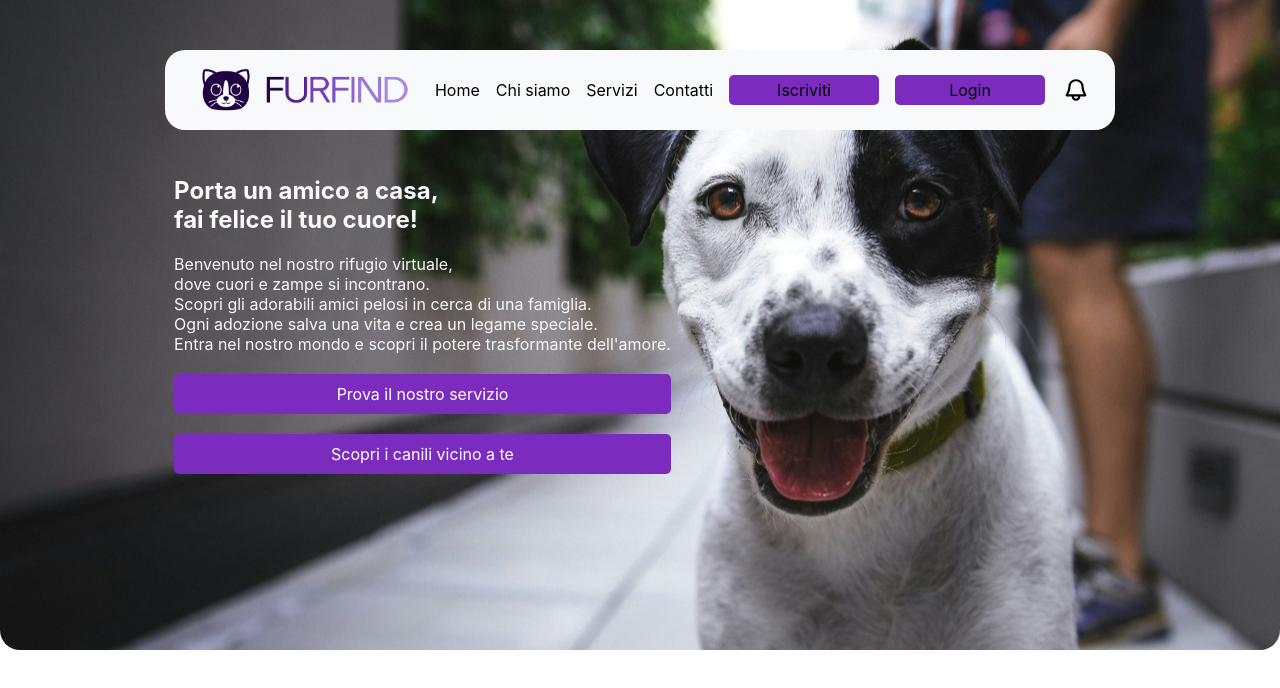
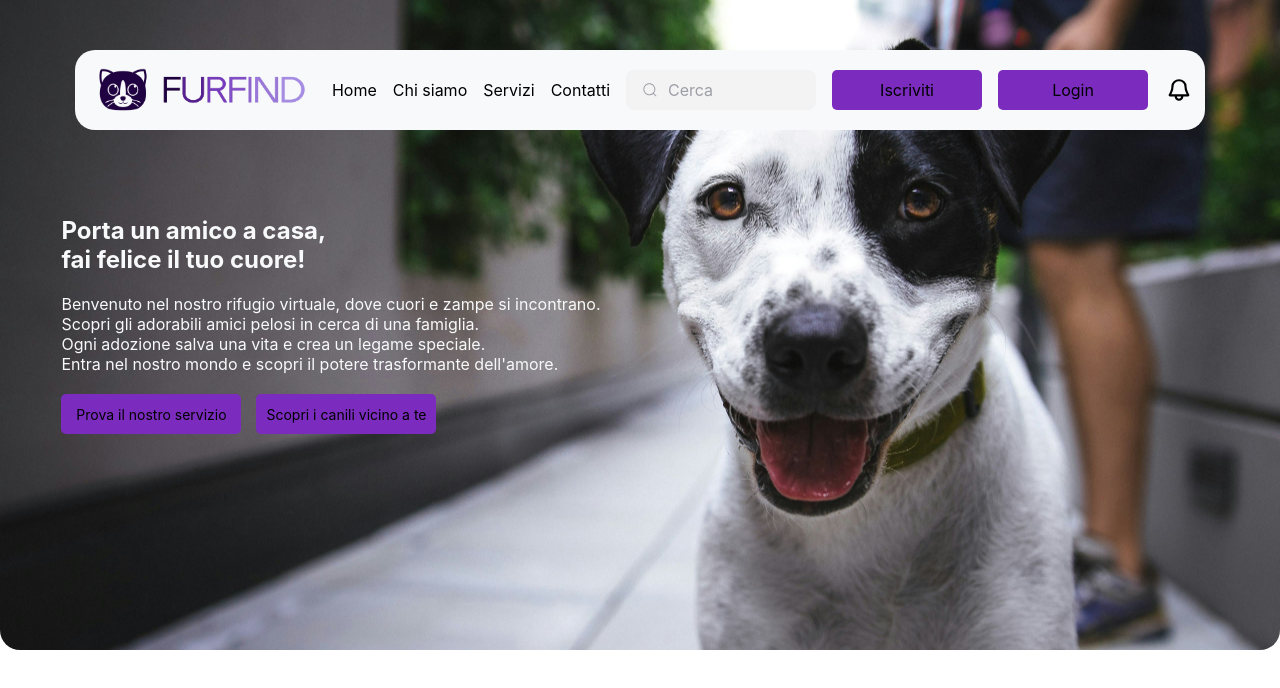
Before and after one commit to develhope/FS26-Team1-Project3, a React (Vite) app: page / in a window 1280 px wide. Shown: the top 688 px of the page. Built offline with nearby package versions, Linux system fonts and the light colour scheme.

Commit message:
add searchbar and fix herocaption

```diff
--- a/src/App.jsx
+++ b/src/App.jsx
@@ -1,5 +1,4 @@
 import { BrowserRouter as Router, Route, Routes, Link } from "react-router-dom";
-import Navbar from "./components/Navbar";
 import Hero from "./components/Hero";
 
 function App() {
--- a/src/components/HeroCaption.jsx
+++ b/src/components/HeroCaption.jsx
@@ -8,14 +8,16 @@ export default function HeroCaption() {
         fai felice il tuo cuore!
       </h2>
       <p>
-        Benvenuto nel nostro rifugio virtuale, <br />
-        dove cuori e zampe si incontrano. <br />
+        Benvenuto nel nostro rifugio virtuale, dove cuori e zampe si incontrano.{" "}
+        <br />
         Scopri gli adorabili amici pelosi in cerca di una famiglia. <br />
         Ogni adozione salva una vita e crea un legame speciale. <br />
         Entra nel nostro mondo e scopri il potere trasformante dell'amore.
       </p>
-      <button className="btn-primary">Prova il nostro servizio</button>
-      <button className="btn-primary">Scopri i canili vicino a te</button>
+      <div className="buttons">
+        <button className="btn-primary">Prova il nostro servizio</button>
+        <button className="btn-primary">Scopri i canili vicino a te</button>
+      </div>
     </div>
   );
 }
--- a/src/components/HeroCaption.scss
+++ b/src/components/HeroCaption.scss
@@ -3,22 +3,30 @@
     flex-direction: column;
     gap: 20px;
     justify-content: center;
-    margin-right: 435px;
+    margin-right: 618px;
 
     h2 {
         color: #f8f9fa;
     }
 
+
     p {
         color: #f8f9fa;
     }
 
+    .buttons {
+        display: flex;
+        gap: 15px;
+    }
+
     .btn-primary {
-        color: white;
+        text-align: center;
+        color: black;
         background-color: #7b2cbf;
         border-radius: 5px;
-        width: 100%;
+        width: 180px;
         height: 40px;
         border-color: transparent;
+        font-size: 14px;
       }
 }
--- a/src/components/Navbar.jsx
+++ b/src/components/Navbar.jsx
@@ -1,23 +1,65 @@
-import './Navbar.scss';
-import logoImage from '../assets/logo-senza-background.png';
-
+import "./Navbar.scss";
+import logoImage from "../assets/logo-senza-background.png";
 
 export default function Navbar() {
   return (
     <nav className="Navbar">
       <div className="logo-container">
-<img className='logo-FurFind' src={logoImage} alt="FurFind Logo" />
+        <img className="logo-FurFind" src={logoImage} alt="FurFind Logo" />
       </div>
       <ul className="navbar-links">
-        <li><a href="#home">Home</a></li>
-        <li><a href="#about">Chi siamo</a></li>
-        <li><a href="#services">Servizi</a></li>
-        <li><a href="#contact">Contatti</a></li>
-        <li><button className='btn-primary'><a href="/registrazione">Iscriviti</a></button></li>
-        <li><button className='btn-primary'><a href="/login">Login</a></button></li>
-        <li><a href="#notifiche"><svg className='bell' width="30px" height="30px" viewBox="0 0 24 24" fill="none" xmlns="http://www.w3.org/2000/svg">
-              <path d="M9.00195 17H5.60636C4.34793 17 3.71872 17 3.58633 16.9023C3.4376 16.7925 3.40126 16.7277 3.38515 16.5436C3.37082 16.3797 3.75646 15.7486 4.52776 14.4866C5.32411 13.1835 6.00031 11.2862 6.00031 8.6C6.00031 7.11479 6.63245 5.69041 7.75766 4.6402C8.88288 3.59 10.409 3 12.0003 3C13.5916 3 15.1177 3.59 16.2429 4.6402C17.3682 5.69041 18.0003 7.11479 18.0003 8.6C18.0003 11.2862 18.6765 13.1835 19.4729 14.4866C20.2441 15.7486 20.6298 16.3797 20.6155 16.5436C20.5994 16.7277 20.563 16.7925 20.4143 16.9023C20.2819 17 19.6527 17 18.3943 17H15.0003M9.00195 17L9.00031 18C9.00031 19.6569 10.3435 21 12.0003 21C13.6572 21 15.0003 19.6569 15.0003 18V17M9.00195 17H15.0003" stroke="#000000" stroke-width="2" stroke-linecap="round" stroke-linejoin="round"></path>
-            </svg></a></li>
+        <li>
+          <a href="#home">Home</a>
+        </li>
+        <li>
+          <a href="#about">Chi siamo</a>
+        </li>
+        <li>
+          <a href="#services">Servizi</a>
+        </li>
+        <li>
+          <a href="#contact">Contatti</a>
+        </li>
+        <li>
+          <div class="group">
+            <svg class="icon" aria-hidden="true" viewBox="0 0 24 24">
+              <g>
+                <path d="M21.53 20.47l-3.66-3.66C19.195 15.24 20 13.214 20 11c0-4.97-4.03-9-9-9s-9 4.03-9 9 4.03 9 9 9c2.215 0 4.24-.804 5.808-2.13l3.66 3.66c.147.146.34.22.53.22s.385-.073.53-.22c.295-.293.295-.767.002-1.06zM3.5 11c0-4.135 3.365-7.5 7.5-7.5s7.5 3.365 7.5 7.5-3.365 7.5-7.5 7.5-7.5-3.365-7.5-7.5z"></path>
+              </g>
+            </svg>
+            <input placeholder="Cerca" type="search" class="input" />
+          </div>
+        </li>
+        <li>
+          <button className="btn-primary">
+            <a href="/registrazione">Iscriviti</a>
+          </button>
+        </li>
+        <li>
+          <button className="btn-primary">
+            <a href="/login">Login</a>
+          </button>
+        </li>
+        <li>
+          <a href="#notifiche">
+            <svg
+              className="bell"
+              width="30px"
+              height="30px"
+              viewBox="0 0 24 24"
+              fill="none"
+              xmlns="http://www.w3.org/2000/svg"
+            >
+              <path
+                d="M9.00195 17H5.60636C4.34793 17 3.71872 17 3.58633 16.9023C3.4376 16.7925 3.40126 16.7277 3.38515 16.5436C3.37082 16.3797 3.75646 15.7486 4.52776 14.4866C5.32411 13.1835 6.00031 11.2862 6.00031 8.6C6.00031 7.11479 6.63245 5.69041 7.75766 4.6402C8.88288 3.59 10.409 3 12.0003 3C13.5916 3 15.1177 3.59 16.2429 4.6402C17.3682 5.69041 18.0003 7.11479 18.0003 8.6C18.0003 11.2862 18.6765 13.1835 19.4729 14.4866C20.2441 15.7486 20.6298 16.3797 20.6155 16.5436C20.5994 16.7277 20.563 16.7925 20.4143 16.9023C20.2819 17 19.6527 17 18.3943 17H15.0003M9.00195 17L9.00031 18C9.00031 19.6569 10.3435 21 12.0003 21C13.6572 21 15.0003 19.6569 15.0003 18V17M9.00195 17H15.0003"
+                stroke="#000000"
+                stroke-width="2"
+                stroke-linecap="round"
+                stroke-linejoin="round"
+              ></path>
+            </svg>
+          </a>
+        </li>
       </ul>
     </nav>
   );
--- a/src/components/Navbar.scss
+++ b/src/components/Navbar.scss
@@ -6,7 +6,7 @@
   align-items: center;
   position: absolute;
   top: 0;
-  width: 950px;
+  width: 1130px;
   height: 80px;
   z-index: 10;
   background-color: #f8f9fa;
@@ -56,6 +56,48 @@
   background-color: #7b2cbf;
   border-radius: 5px;
   width: 150px;
-  height: 30px;
+  height: 40px;
   border-color: transparent;
 }
+
+
+.group {
+  display: flex;
+  line-height: 28px;
+  align-items: center;
+  position: relative;
+  max-width: 190px;
+ }
+
+ .input {
+  width: 100%;
+  height: 40px;
+  line-height: 28px;
+  padding: 0 1rem;
+  padding-left: 2.5rem;
+  border: 2px solid transparent;
+  border-radius: 8px;
+  outline: none;
+  background-color: #f3f3f4;
+  color: #0d0c22;
+  transition: .3s ease;
+ }
+
+ .input::placeholder {
+  color: #9e9ea7;
+ }
+
+ .input:focus, input:hover {
+  outline: none;
+  border-color: #7b2cbf;
+  background-color: #fff;
+  box-shadow: 0 0 0 4px rgb(234 76 137 / 10%);
+ }
+
+ .icon {
+  position: absolute;
+  left: 1rem;
+  fill: #9e9ea7;
+  width: 1rem;
+  height: 1rem;
+ }
```
